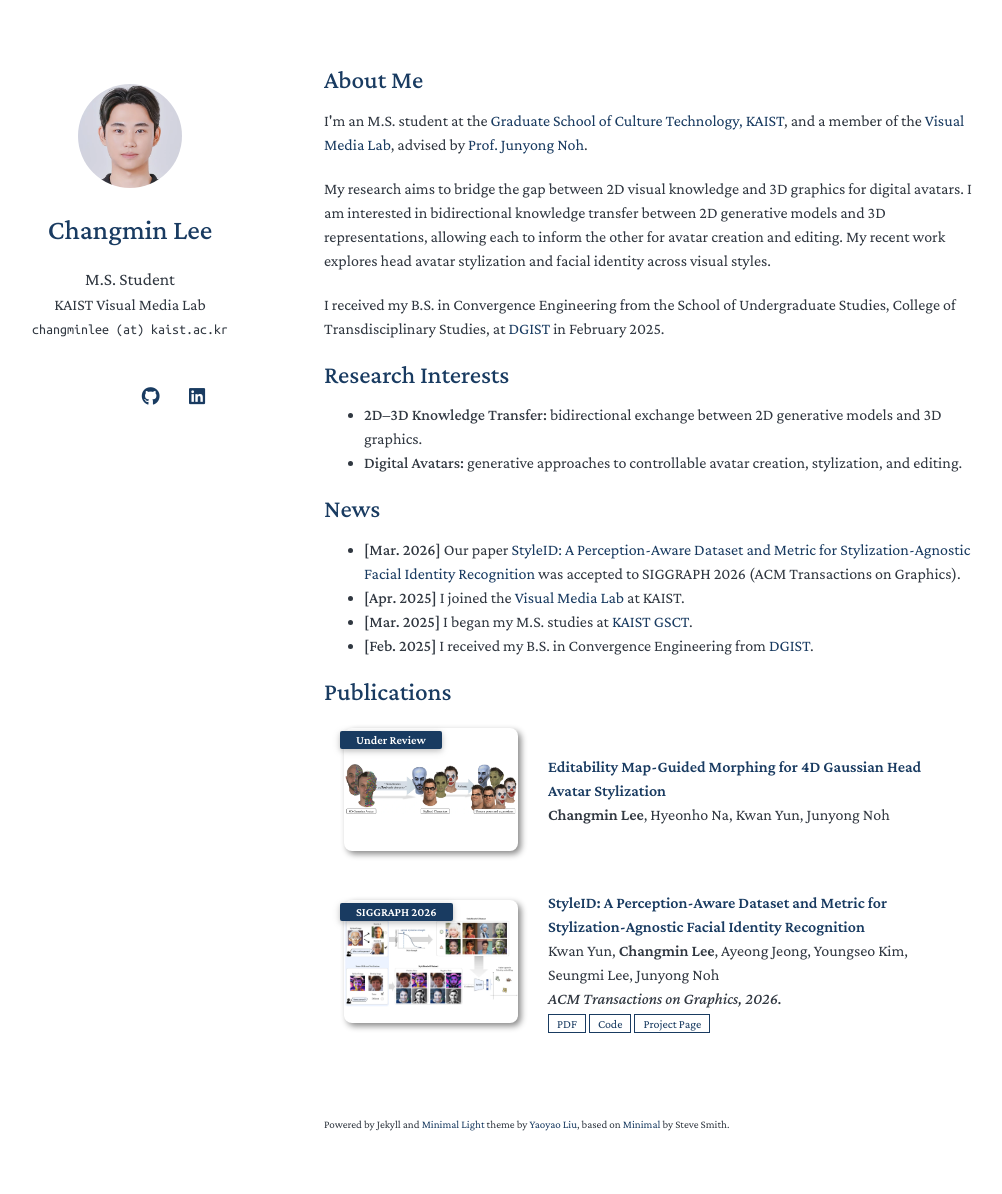
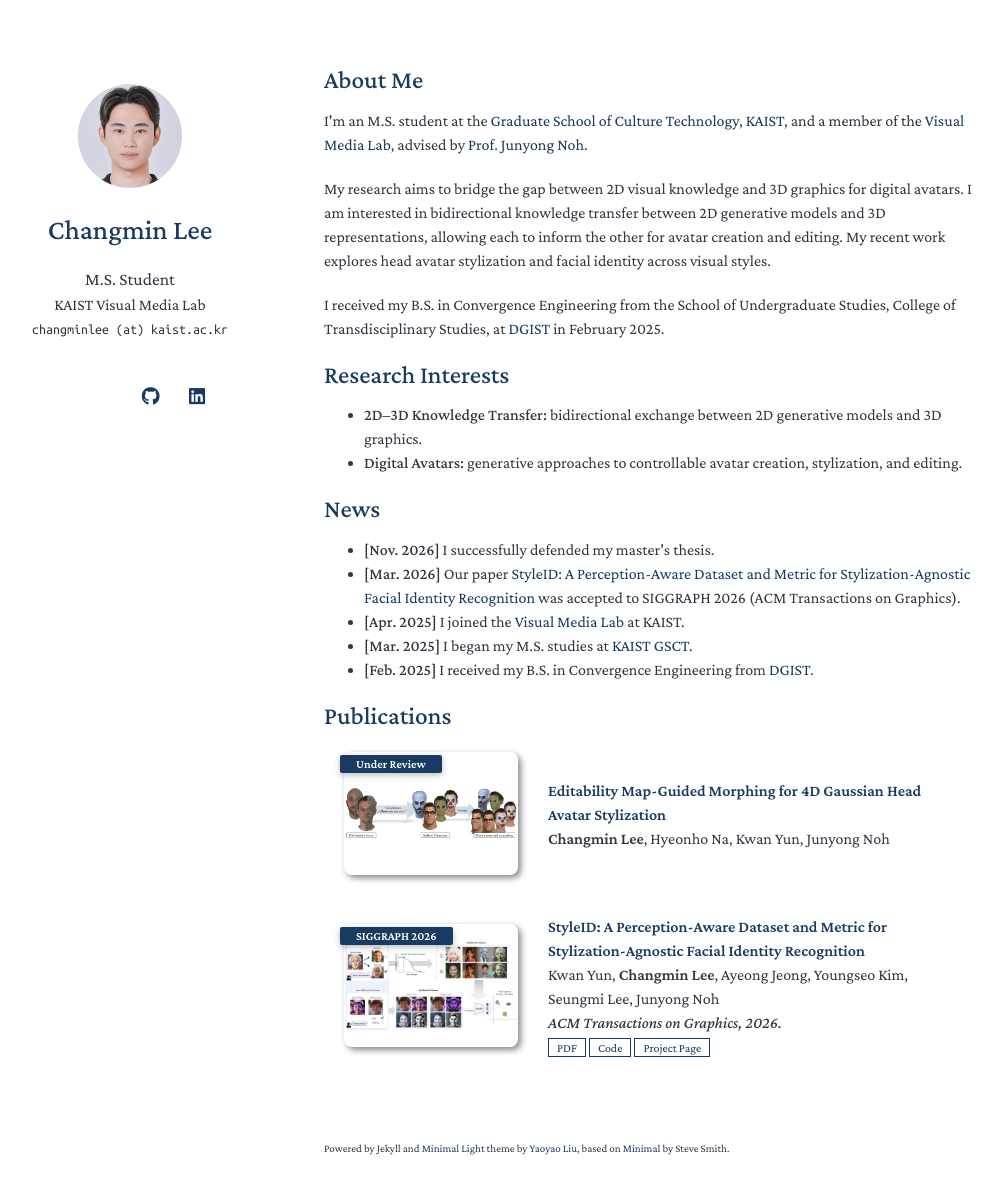
Before and after one commit to iamchangminlee/iamchangminlee.github.io, a Jekyll site: the page built from index.md, in a window 1280 px wide and 1229 px high. Shown: the top 1194 px of the window, without its empty margins (146-1148 px from the left). Built offline with Jekyll 4.4.1, drawn with Linux system fonts in a browser that asks for light colours; a style sheet for code colours, icons or effects is not loaded.

Commit message:
Add the successful master's thesis defense to News

```diff
--- a/index.md
+++ b/index.md
@@ -20,6 +20,7 @@ layout: homepage
 <h2 id="news">News</h2>
 
 <ul>
+  <li><strong>[Nov. 2026]</strong> I successfully defended my master's thesis.</li>
   <li><strong>[Mar. 2026]</strong> Our paper <a href="https://kwanyun.github.io/StyleID_page/">StyleID: A Perception-Aware Dataset and Metric for Stylization-Agnostic Facial Identity Recognition</a> was accepted to SIGGRAPH 2026 (ACM Transactions on Graphics).</li>
   <li><strong>[Apr. 2025]</strong> I joined the <a href="https://vml.kaist.ac.kr/">Visual Media Lab</a> at KAIST.</li>
   <li><strong>[Mar. 2025]</strong> I began my M.S. studies at <a href="https://ct.kaist.ac.kr/">KAIST GSCT</a>.</li>
```
